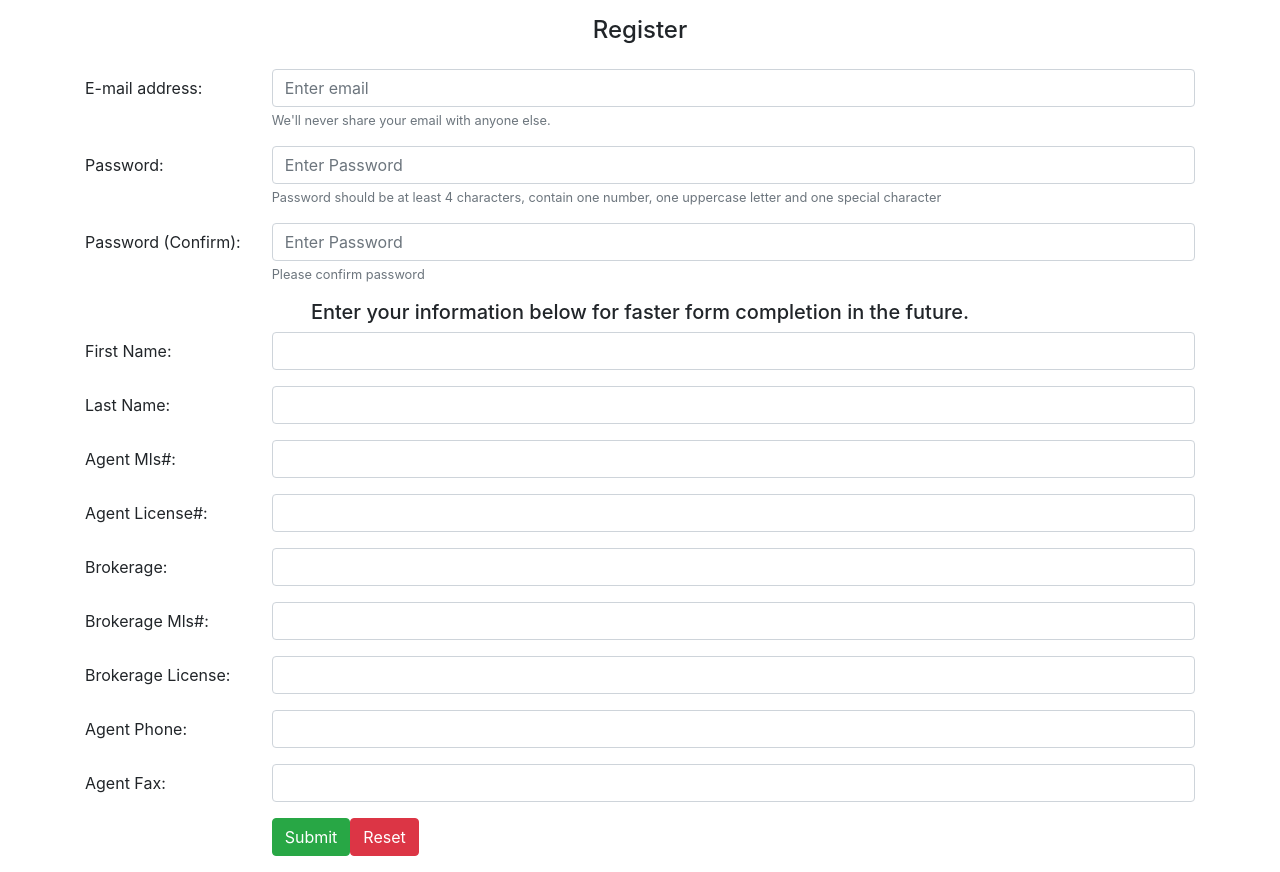
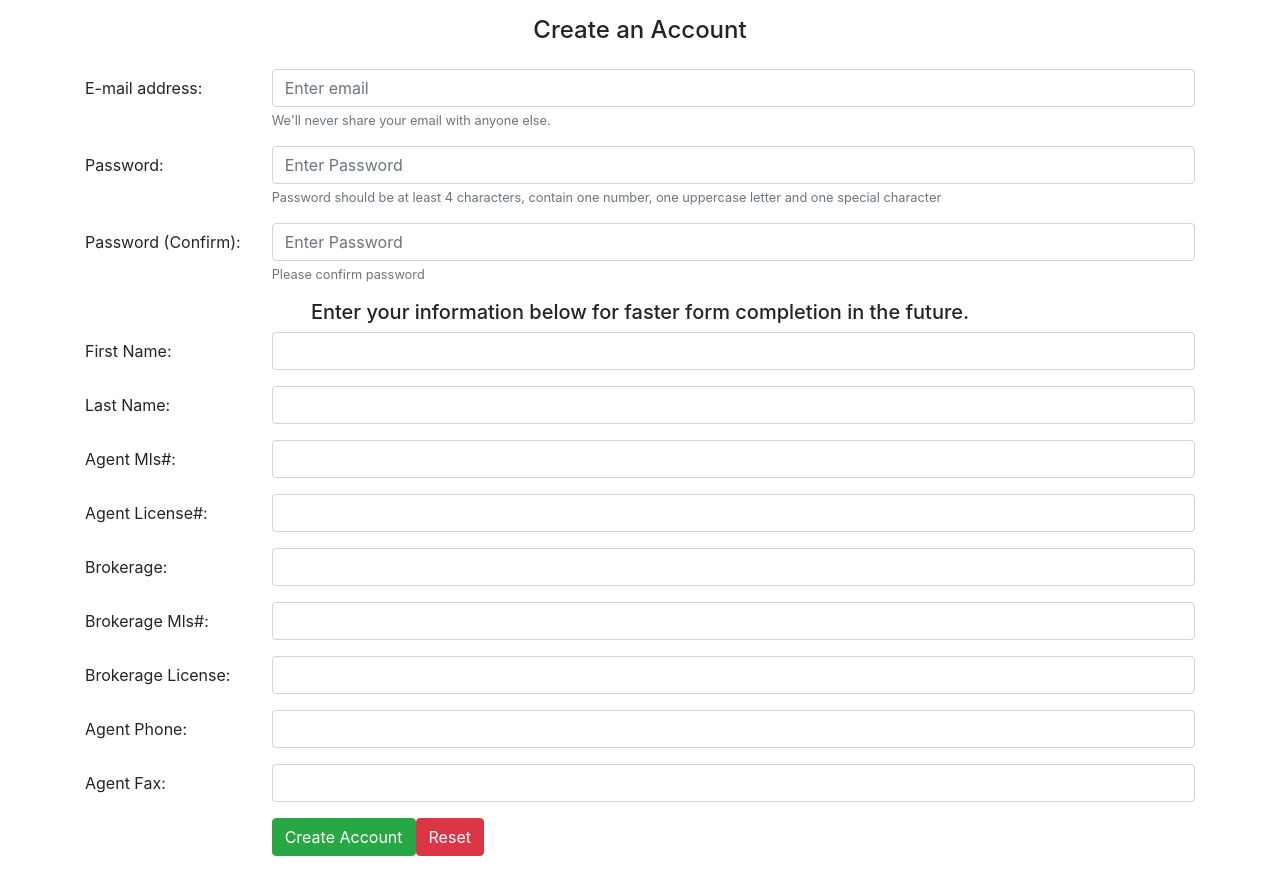
Before and after one commit to ezl/binkley-offer, a Vue app in the folder frontend/: page /register in a window 1280 px wide. Built offline with nearby package versions, Linux system fonts and the light colour scheme; what vue-google-oauth2 would draw is missing.

Commit message:
#72/ Change Typo

```diff
--- a/frontend/src/pages/Register.vue
+++ b/frontend/src/pages/Register.vue
@@ -3,7 +3,7 @@
     <b-container>
       <b-row>
         <b-col>
-          <H1 class="title">Register</H1>
+          <H1 class="title">Create an Account</H1>
         </b-col>
       </b-row>
       <b-form @submit="registerAccount" @reset="onReset" v-if="show">
@@ -106,7 +106,7 @@
           ></b-form-input>
         </b-form-group>
         <b-form-group label-cols-lg="2">
-          <b-button type="submit" variant="success">Submit</b-button>
+          <b-button type="submit" variant="success">Create Account</b-button>
           <b-button type="reset" variant="danger">Reset</b-button>
           <b-button v-if="accountCreated" @click="goToHome" variant="success" class="float-right">Home <b-icon icon="arrow-right-circle"></b-icon></b-button>
         </b-form-group>
```
